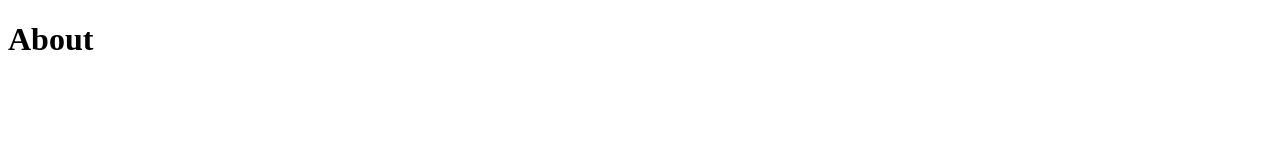
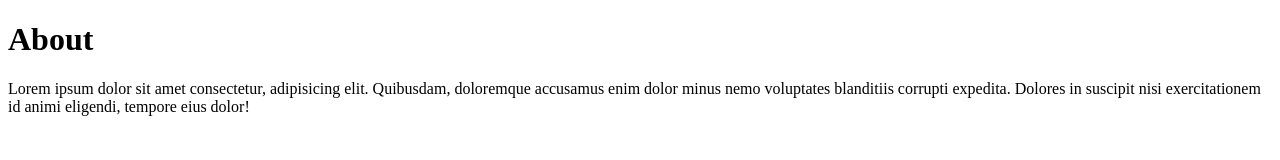
Before and after one commit to SmirnovAlex0891/tmp-progect, a plain HTML site: page index.html in a window 1280 px wide. Drawn offline with Linux system fonts and the light colour scheme.

Commit message:
Second change

```diff
--- a/index.html
+++ b/index.html
@@ -8,6 +8,9 @@
 </head>
 <body>
     <h1>About</h1>
+    <p>
+        Lorem ipsum dolor sit amet consectetur, adipisicing elit. Quibusdam, doloremque accusamus enim dolor minus nemo voluptates blanditiis corrupti expedita. Dolores in suscipit nisi exercitationem id animi eligendi, tempore eius dolor!
+    </p>
 
 </body>
 </html>
```
Also changed, not shown: style.css (added).
